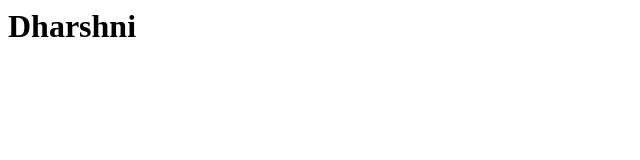
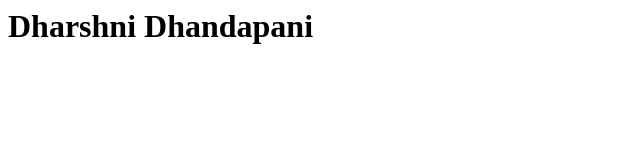
Before and after one commit to Dharshni510/dharshni, a plain HTML site: page index.html in a window 1280 px wide. Shown: the whole page, without its empty margins (0-640 px from the left). Drawn offline with Linux system fonts and the light colour scheme.

Commit message:
Update index.html

```diff
--- a/index.html
+++ b/index.html
@@ -3,6 +3,6 @@
     <title>My Name</title>
   </head>
   <body>
-    <h1>Dharshni</h1>
+    <h1>Dharshni Dhandapani</h1>
   </body>
 </html>
```
